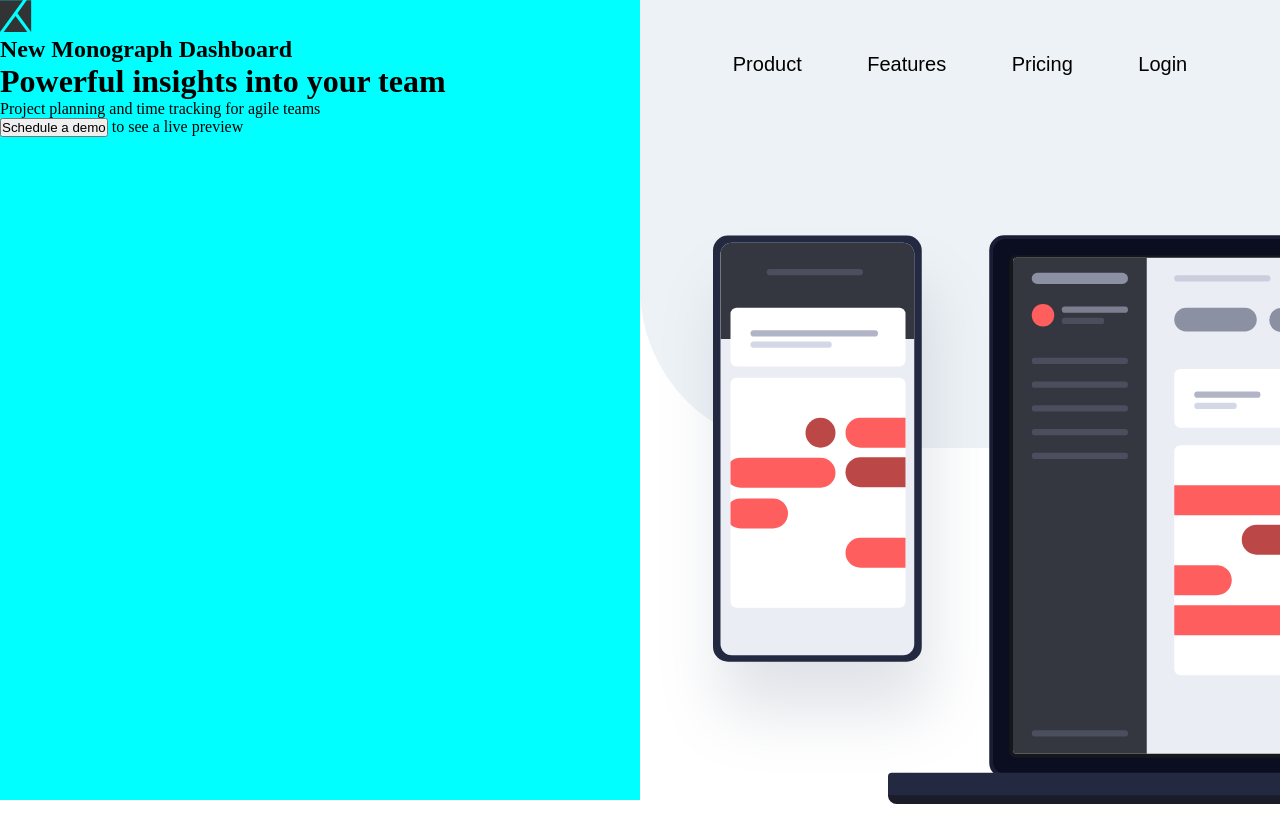
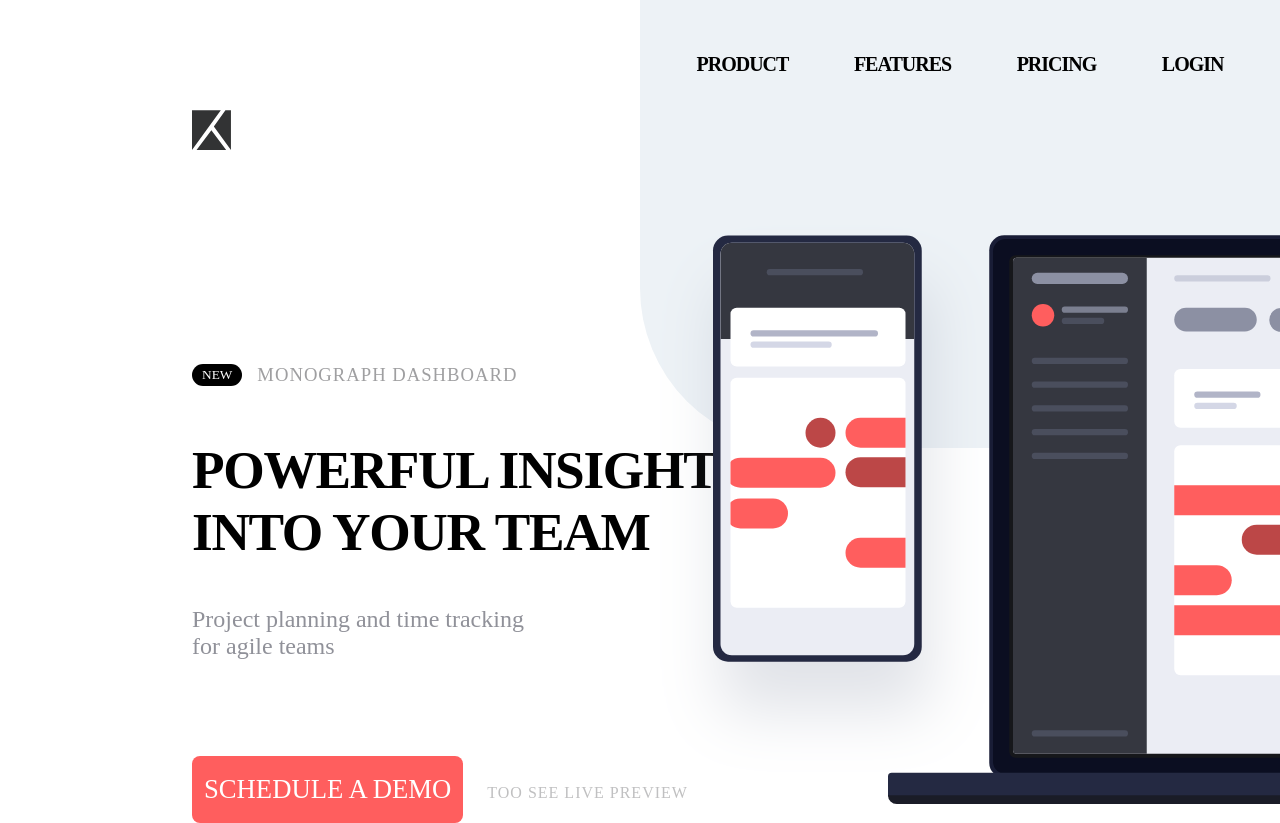
Before and after one commit to certified-fmukona/ProjectTrackingIntroComponent, a plain HTML site: page index.html in a window 1280 px wide. Shown: the top 823 px of the page. Drawn offline with Linux system fonts and the light colour scheme; a web font is replaced by a local one.

Commit message:
almost done

```diff
--- a/index.html
+++ b/index.html
@@ -13,14 +13,13 @@
 <body>
 
   <div class="left">
-    <img src="./images/logo.svg" alt="icon">
+    <img id="icon" src="./images/logo.svg" alt="icon">
     <div class="text">
-      <h2>New Monograph Dashboard</h2>
-      <h1>Powerful insights into your team</h1>
-      <p>Project planning and time tracking for agile teams</p>
+      <h2><span id="new">New</span> <span id="mono-dash">Monograph Dashboard</span></h2>
+      <h1>Powerful insights <br> into your team</h1>
+      <p>Project planning and time tracking <br> for agile teams</p>
     </div>
-    <button style="display: inline">Schedule a demo</button>
-    <p style="display: inline">to see a live preview</p>
+    <p id="sched-demo"><button id="sched-demo-btn">Schedule a demo</button> <span id="live-preview">too see live preview</span></p>
   </div>
 
   <div class="right">
--- a/style.css
+++ b/style.css
@@ -1,7 +1,18 @@
+@font-face {
+    font-family: 'Barlow Condensed';
+    src: url(https://fonts.google.com/specimen/Barlow+Condensed);
+}
+
+@font-face {
+    font-family: Barlow;
+    src: url(https://fonts.google.com/specimen/Barlow);
+}
 * {
     margin: 0;
     padding: 0;
     box-sizing: border-box;
+    font-family: 'Barlow Condensed';
+    font-weight: 400;
 }
 
 body {
@@ -13,9 +24,90 @@ body {
 }
 
 .left {
-    background-color: aqua;
+    /* background-color: aqua; */
     width: 50%;
     height: 100vh;
+}
+
+.left > * {
+    position: relative;
+    left: 12em;
+}
+
+#icon {
+    top: 6.9em;
+    width: 40px;
+    height: auto;
+}
+
+.text {
+    top: 20em;
+}
+
+.text h2 {
+    position: relative;
+    display: flex;
+    justify-content: baseline;
+    gap: 15px;
+}
+
+.text h1 {
+    position: relative;
+    font-weight: 800;
+    font-size: 40pt;
+    text-transform: uppercase;
+    font-weight: bold;
+    letter-spacing: -1pt;
+    top: 1em;
+}
+
+.text p {
+    position: relative;
+    color: #909199;
+    font-size: 18pt;
+    top: 4em;
+}
+
+#sched-demo {
+    top: 32em;
+}
+
+#sched-demo-btn {
+    font-size: 20pt;
+    background-color: #ff5e5e;
+    border: none;
+    border-radius: 8px;
+    text-transform: uppercase;
+    color: white;
+    padding: 18px 12px;
+}
+
+#live-preview {
+    position: relative;
+    text-transform: uppercase;
+    color: #c0c0c1;
+    left: 20px;
+    letter-spacing: 1px;
+    font-weight: 200;
+}
+
+#new {
+    background-color: black;
+    border-radius: 2em;
+    color: white;
+    font-size: 15pt;
+    padding: 2px 10px;
+    font-size: 10pt;
+    display: flex;
+    align-items: center;
+    text-transform: uppercase;
+}
+
+#mono-dash {
+    color: #9f9fa1;
+    text-transform: uppercase;
+    font-size: 14pt;
+    letter-spacing: 1px;
 }
 
 .right {
@@ -37,6 +129,9 @@ body {
     border: none;
     font-size: 15pt;
     background: transparent;
+    text-transform: uppercase;
+    font-weight: bold;
+    letter-spacing: -1px;
 }
 
 #illustration-devices {
```
